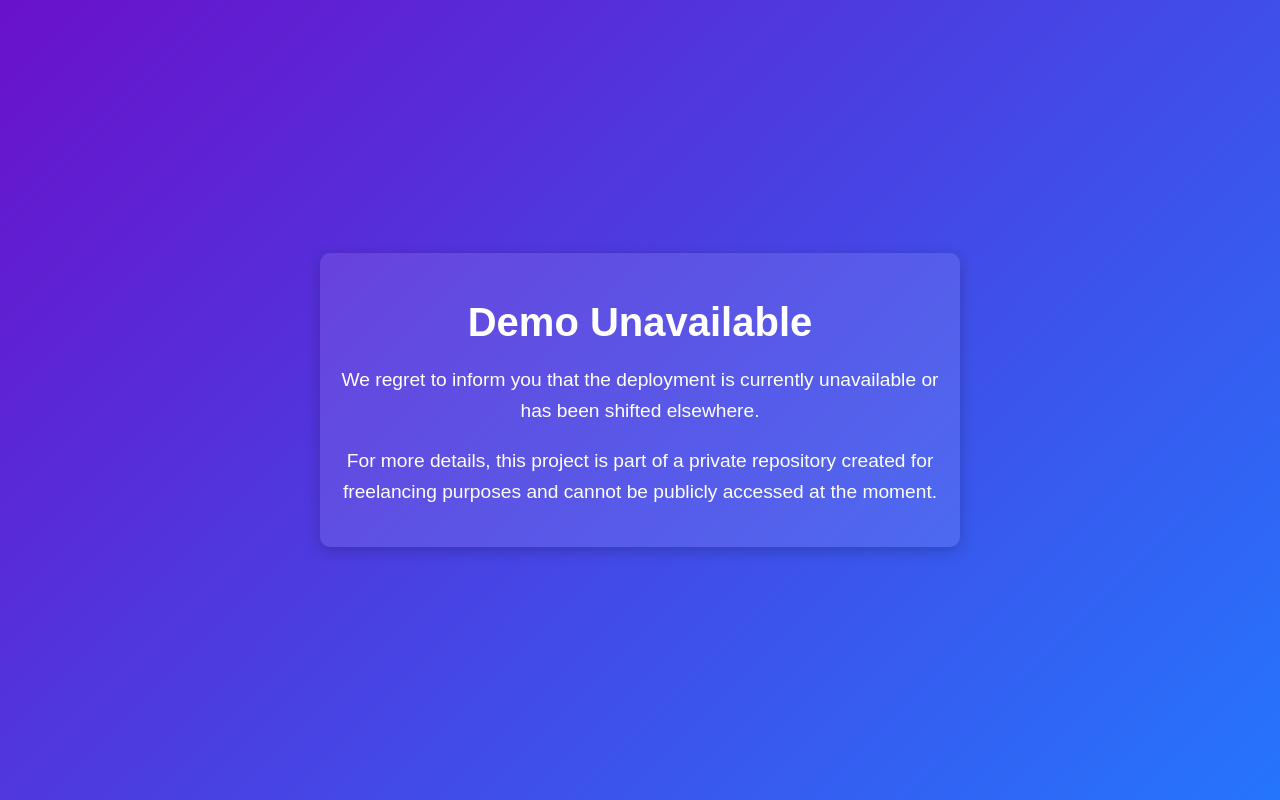
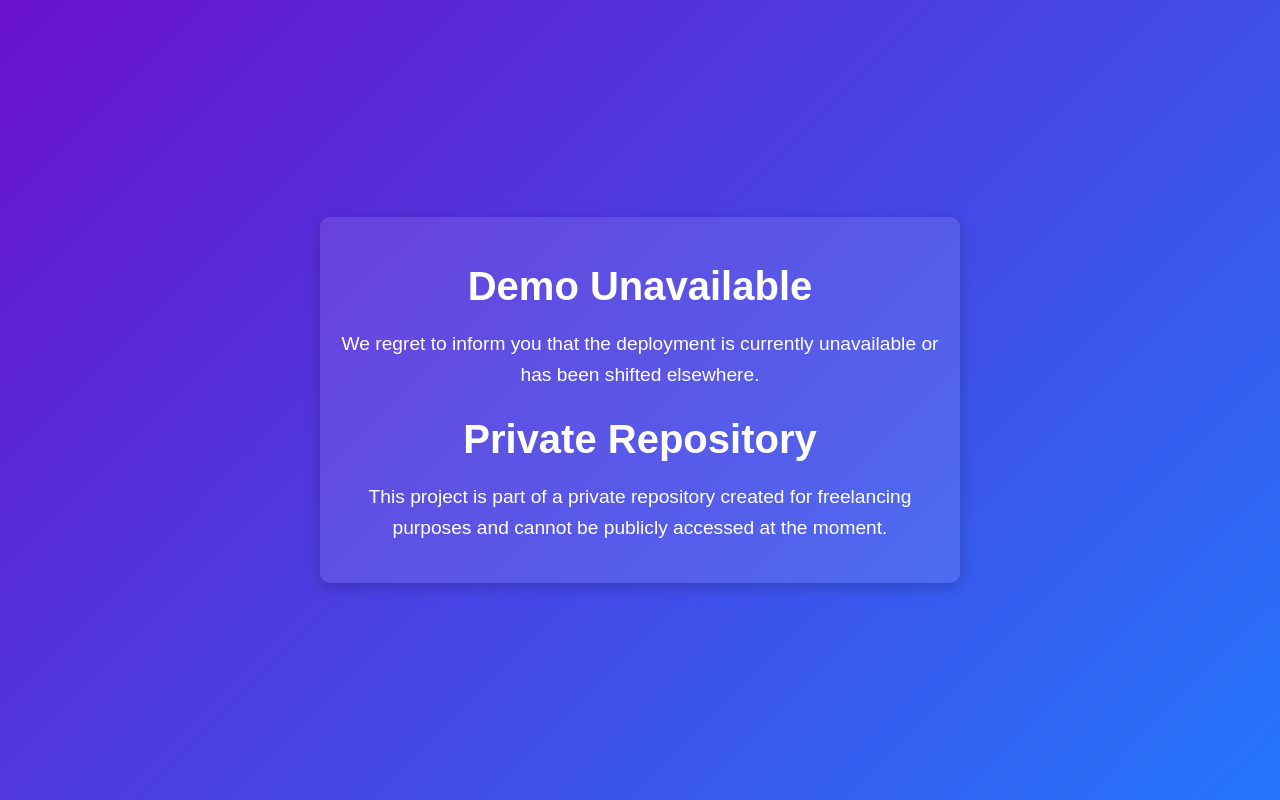
Before and after one commit to Martial-Geek/substitute-page, a plain HTML site: page index.html in a window 1280 px wide. Drawn offline with Linux system fonts and the light colour scheme.

Commit message:
Update index.html

```diff
--- a/index.html
+++ b/index.html
@@ -51,7 +51,8 @@
   <div class="container">
     <h1>Demo Unavailable</h1>
     <p>We regret to inform you that the deployment is currently unavailable or has been shifted elsewhere.</p>
-    <p>For more details, this project is part of a private repository created for freelancing purposes and cannot be publicly accessed at the moment.</p>
+    <h1>Private Repository</h1>
+    <p>This project is part of a private repository created for freelancing purposes and cannot be publicly accessed at the moment.</p>
   </div>
 </body>
 </html>
```
